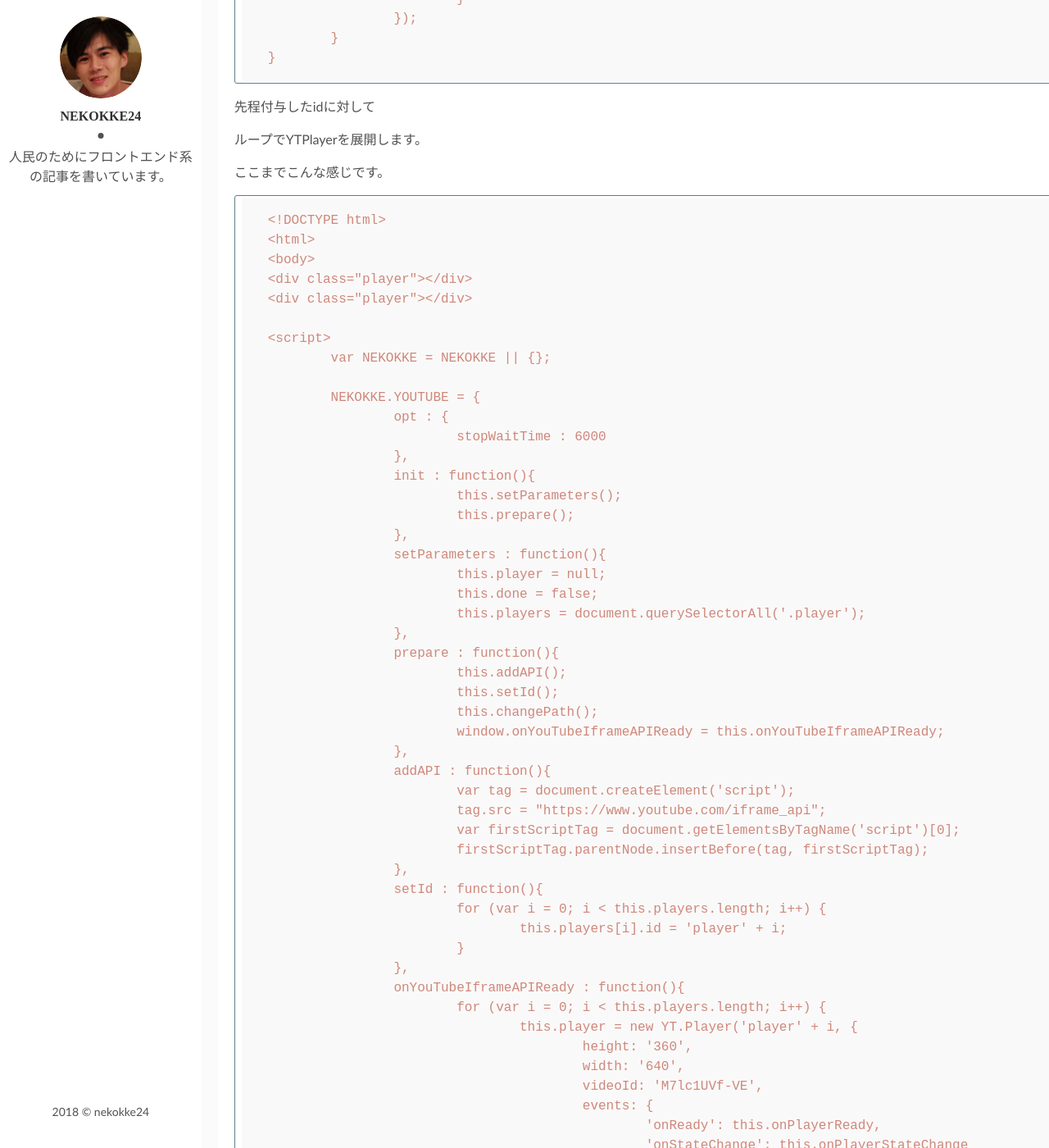
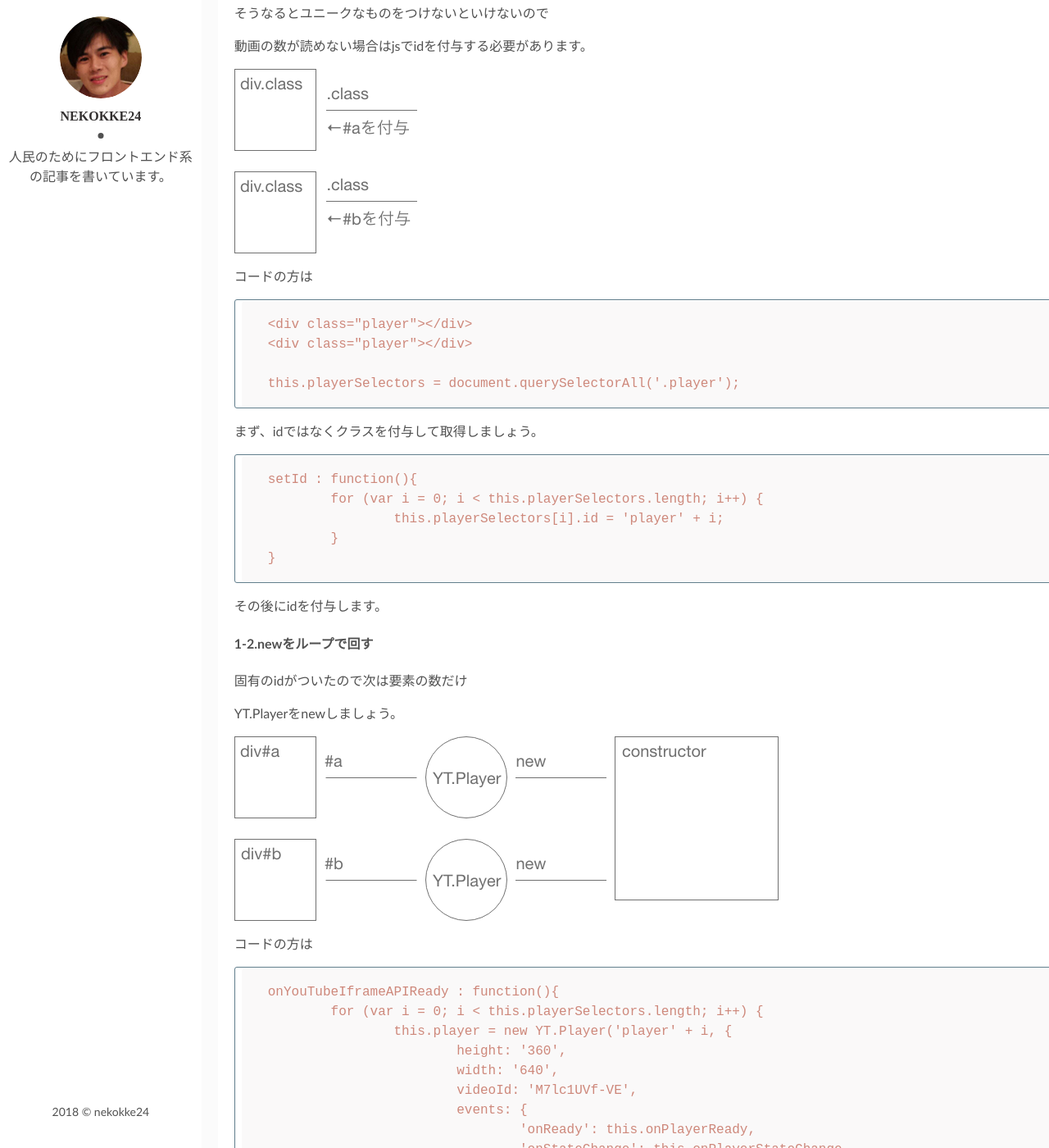
Before and after one commit to nekokke24/nekokke24.github.io, a Jekyll site: the page built from _posts/2018-06-08-youtube02.markdown, in a window 1280 px wide and 1400 px high, scrolled down 6185 px. Shown: the whole window at 82% size. Built offline with Jekyll 4.4.1, drawn with Linux system fonts in a browser that asks for light colours; some web fonts are replaced; some of the changed text lies outside the part shown.

Commit message:
ref.ope.000.d.sato

````diff
--- a/_posts/2018-06-08-youtube02.markdown
+++ b/_posts/2018-06-08-youtube02.markdown
@@ -212,7 +213,7 @@ apiが読み込まれた時点でwindowオブジェクト直下に生成され
 
 なので上記のコードで処理を上書きします。
 
-### etc
+### ■etc
 
 あとは、マジックナンバーをなくすとかですかね
 
@@ -223,7 +224,22 @@ apiが読み込まれた時点でwindowオブジェクト直下に生成され
 
 ## youtubeAPI 基本編② -複数動画の再生-
 
-### 1.idをつけないといけない
+### 1.展開について
+
+展開については以下のように今まで1つのidに対して1つのnewをしていましたが
+
+今度は複数に対して行わなければなりません。
+
+##### 今まで
+
+![1.png](/assets/img/youtube02/1.png)
+
+##### これから
+
+![3.png](/assets/img/youtube02/3.png)
+
+
+#### 1-1.idをつけないといけない
 
 YTPlayerはクラスで展開できないため
 
@@ -233,29 +249,42 @@ idをつけることになります。
 
 動画の数が読めない場合はjsでidを付与する必要があります。
 
+![2.png](/assets/img/youtube02/2.png)
+
+コードの方は
+
+
 ```
 <div class="player"></div>
 <div class="player"></div>
 
-this.players = document.querySelectorAll('.player');
+this.playerSelectors = document.querySelectorAll('.player');
 ```
 まず、idではなくクラスを付与して取得しましょう。
 
 ```
 setId : function(){
-	for (var i = 0; i < this.players.length; i++) {
-		this.players[i].id = 'player' + i;
+	for (var i = 0; i < this.playerSelectors.length; i++) {
+		this.playerSelectors[i].id = 'player' + i;
 	}
 }
 ```
 その後にidを付与します。
 
-### 2.展開について
+#### 1-2.newをループで回す
+
+固有のidがついたので次は要素の数だけ
+
+YT.Playerをnewしましょう。
+
+![3.png](/assets/img/youtube02/3.png)
+
+コードの方は
 
 ```
 onYouTubeIframeAPIReady : function(){
-	for (var i = 0; i < this.players.length; i++) {
-		this.player[i] = new YT.Player('player' + i, {
+	for (var i = 0; i < this.playerSelectors.length; i++) {
+		this.player = new YT.Player('player' + i, {
 			height: '360',
 			width: '640',
 			videoId: 'M7lc1UVf-VE',
@@ -295,7 +324,7 @@ onYouTubeIframeAPIReady : function(){
 		setParameters : function(){
 			this.player = null;
 			this.done = false;
-			this.players = document.querySelectorAll('.player');
+			this.playerSelectors = document.querySelectorAll('.player');
 		},
 		prepare : function(){
 			this.addAPI();
@@ -310,12 +339,12 @@ onYouTubeIframeAPIReady : function(){
 			firstScriptTag.parentNode.insertBefore(tag, firstScriptTag);
 		},
 		setId : function(){
-			for (var i = 0; i < this.players.length; i++) {
-				this.players[i].id = 'player' + i;
+			for (var i = 0; i < this.playerSelectors.length; i++) {
+				this.playerSelectors[i].id = 'player' + i;
 			}
 		},
 		onYouTubeIframeAPIReady : function(){
-			for (var i = 0; i < this.players.length; i++) {
+			for (var i = 0; i < this.playerSelectors.length; i++) {
 				this.player = new YT.Player('player' + i, {
 					height: '360',
 					width: '640',
@@ -360,11 +389,13 @@ onYouTubeIframeAPIReady : function(){
 
 なぜかというとフラグ用のthis.done変数が同じthis.doneを参照しているのと
 
-this.playerに一つのYT.Playerしか入っていないので
+this.playerに一つのYT.Playerしか入っていないので管理が上手くいっていない。
 
-挙動がおかしいです。
+ので挙動がおかしいです。
 
-YT.Playerに関しては配列で管理して
+YT.Playerに関しては配列で管理しましょう。
+
+あとは、
 
 done変数を個別でフラグ持たせたいので
 
@@ -374,7 +405,21 @@ done変数を個別でフラグ持たせたいので
 
 この中にフラグを忍ばせましょう。
 
-### 3.this.playerに関して
+### 2.管理について
+
+管理に関しては
+
+##### 今まではこれ
+
+![4.png](/assets/img/youtube02/4.png)
+
+##### 今後は配列を作って管理する。
+
+![5.png](/assets/img/youtube02/5.png)
+
+#### 2-1.this.playerを削除し...
+
+this.playerContainerという配列を作成して、複数のYT.Playerを管理しよう
 
 ```
 this.playerContainer = [];
@@ -393,9 +438,18 @@ for (var i = 0; i < this.players.length; i++) {
 }
 ```
 
-後で、管理しやすいように配列にしちゃいましょう。
+後で、管理しやすいように配列にしちゃいます。
 
-次に
+#### 2-2.this.playerの実行処理を変更
+
+次にstopVideo内部のthis.player.stopVideo()を変更します。
+
+##### 今までは
+![7.png](/assets/img/youtube02/7.png)
+
+##### 変更後は
+![8.png](/assets/img/youtube02/8.png)
+
 
 ```
 onPlayerStateChange : function(event){
@@ -410,17 +464,28 @@ stopVideo : function(event){
 }
 ```
 
-ここもthis.playerContainerで番号管理して実行より
+こうすることで
 
-eventを引数で渡してくるほうが楽なので
+stopVideoを実行するにあたり
 
-そのように変更
+this.playerContainerで番号管理しオブジェクトから実行するより
 
-### 4.done変数に関して
+eventを引数で渡してくるほうが楽です。
+
+#### 2-3.done変数に関して
+
+共通のdone変数を参照するのではなく
+
+各newしたオブジェクトに埋め込んでそれぞれ参照するように変更します。
+
+#### こんな感じ
+![6.png](/assets/img/youtube02/6.png)
+
+ビタミン！
 
 YT.Playerの身体に
 
-私の作った製造番号とdone変数を埋め込んで行きます。
+私の作った製造番号とdone変数を埋め込みます。
 
 製造番号に関しては、後々何かと便利なので入れます。
 
@@ -452,6 +517,8 @@ event.target.customOpt.done = true;
 ふう
 
 これで挙動的には一緒になりました。
+
+### 3.まとめ
 
 ```
 <!DOCTYPE html>
@@ -538,7 +605,7 @@ event.target.customOpt.done = true;
 </html>
 ```
 
-### 6.あとはvideoIDを外部から変更できるように外付けにしましょう。
+#### 3-1.あとはvideoIDを外部から変更できるように外付けにしましょう。
 
 ```
 <div class="player" data-youtube-id="M7lc1UVf-VE"></div>
````
Also changed, not shown: other parts of _posts/2018-06-08-youtube02.markdown (+4 -3 lines), sample/youtube/02/after1.html (+4 -4 lines), sample/youtube/02/after2.html (+6 -6 lines), assets/img/youtube02/1.png (added), assets/img/youtube02/2.png (added), assets/img/youtube02/3.png (added), assets/img/youtube02/4.png (added), assets/img/youtube02/5.png (added), assets/img/youtube02/6.png (added), assets/img/youtube02/7.png (added), assets/img/youtube02/8.png (added).
